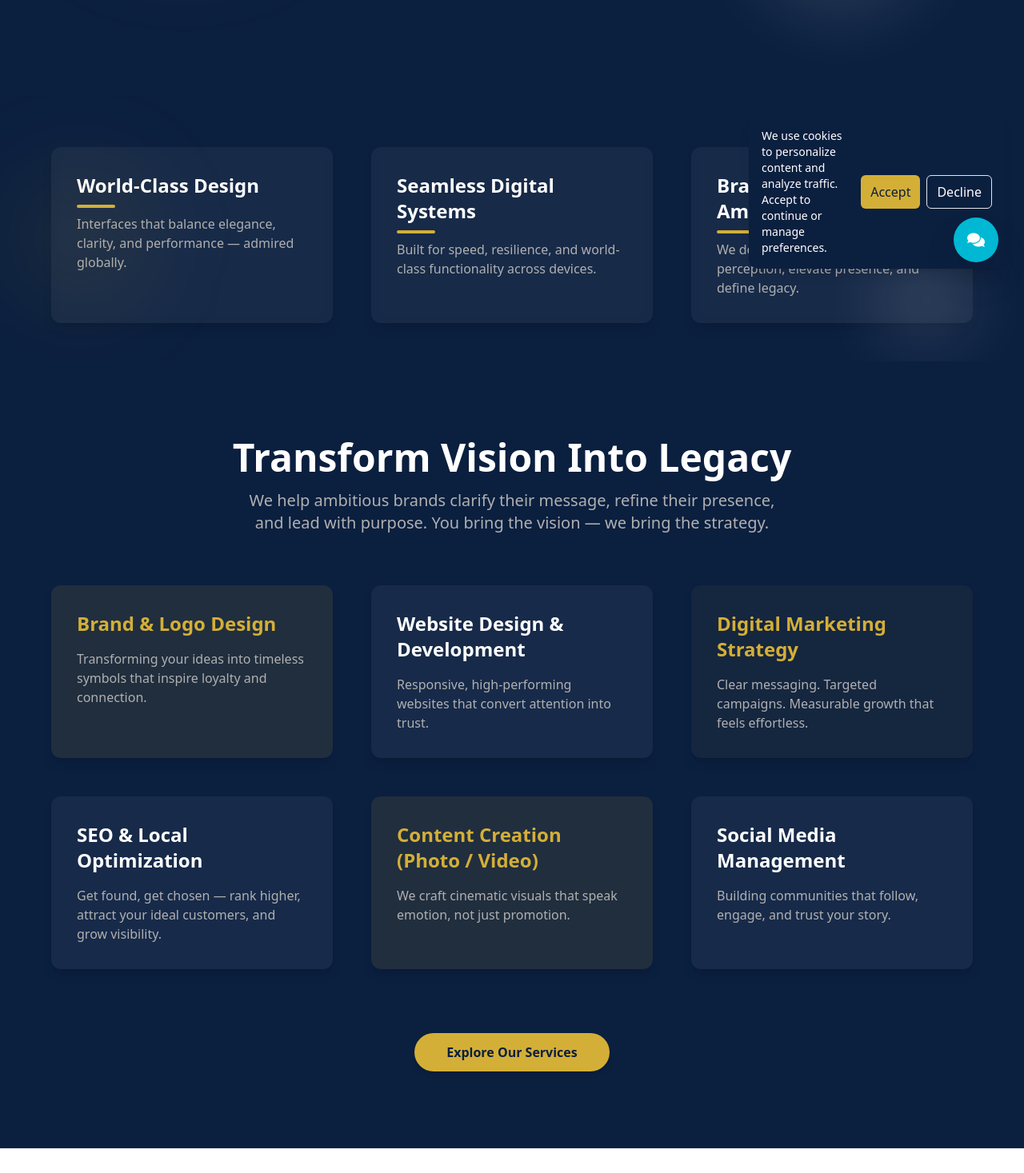
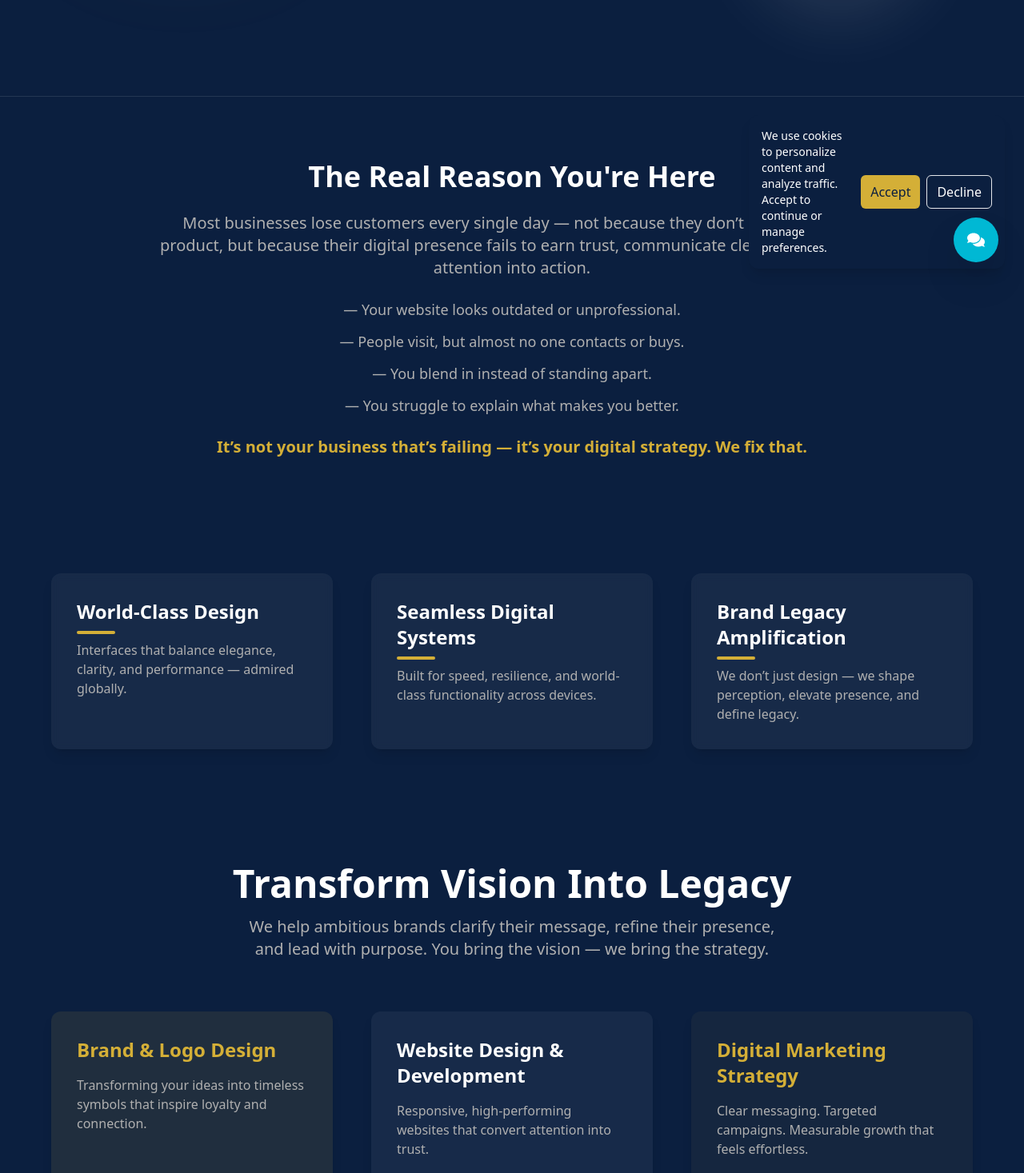
Before and after one commit to EmanilomiloKaido/takouri-co-site, a Next.js app: page / in a window 1280 px wide. Shown: the part 440-1907 px from the top of the page at 80% size. Built offline with nearby package versions, Linux system fonts and the light colour scheme.

Commit message:
Fix Next.js internal link ESLint error using <Link />

```diff
--- a/pages/index.js
+++ b/pages/index.js
@@ -4,6 +4,7 @@ import { motion } from "framer-motion";
 import Navbar from "../components/Navbar";
 import Footer from "../components/Footer";
 import { Typewriter } from "react-simple-typewriter";
+import Link from "next/link";
 
 export default function Home() {
   const features = [
@@ -56,12 +57,10 @@ export default function Home() {
 
   return (
     <>
-      {/* Navbar */}
       <Navbar />
 
       {/* Hero Section */}
       <section className="relative bg-midnight text-text min-h-[70vh] flex flex-col justify-center items-center text-center px-6 overflow-hidden">
-        {/* Floating shapes */}
         <motion.div
           className="absolute w-72 h-72 bg-gold/20 rounded-full top-10 left-10 filter blur-3xl"
           animate={{ x: [0, 50, 0], y: [0, 30, 0] }}
@@ -73,7 +72,6 @@ export default function Home() {
           transition={{ duration: 18, repeat: Infinity, ease: "easeInOut" }}
         />
 
-        {/* Main Hero Content */}
         <motion.h1
           className="text-5xl md:text-6xl font-extrabold mb-6 relative z-10"
           initial={{ opacity: 0, y: 40 }}
@@ -83,7 +81,6 @@ export default function Home() {
           Takouri Co.
         </motion.h1>
 
-        {/* Subline with StoryBrand Clarity */}
         <motion.div
           className="text-secondary max-w-2xl mb-8 text-lg md:text-xl relative z-10"
           initial={{ opacity: 0, y: 20 }}
@@ -101,16 +98,42 @@ export default function Home() {
           />
         </motion.div>
 
-        {/* CTA */}
-        <motion.a
+        <Link
           href="/services"
-          whileHover={{ scale: 1.05 }}
           className="relative z-10 inline-block bg-gold text-midnight font-semibold py-3 px-8 rounded-full shadow-md hover:shadow-lg transition duration-300"
         >
           Start Your Transformation
-        </motion.a>
+        </Link>
 
         <div className="absolute bottom-0 w-full h-12 bg-gradient-to-b from-transparent to-midnight z-0" />
+      </section>
+
+      {/* Client Pain Statements Section */}
+      <section className="bg-midnight text-text py-20 px-6 border-t border-white/10">
+        <motion.div
+          className="max-w-4xl mx-auto text-center space-y-6"
+          initial={{ opacity: 0, y: 30 }}
+          whileInView={{ opacity: 1, y: 0 }}
+          viewport={{ once: true }}
+          transition={{ duration: 1 }}
+        >
+          <h2 className="text-4xl font-bold">The Real Reason You're Here</h2>
+          <p className="text-secondary text-lg md:text-xl">
+            Most businesses lose customers every single day — not because they
+            don’t have a great product, but because their digital presence fails
+            to earn trust, communicate clearly, or convert attention into action.
+          </p>
+          <ul className="text-secondary text-lg space-y-3">
+            <li>— Your website looks outdated or unprofessional.</li>
+            <li>— People visit, but almost no one contacts or buys.</li>
+            <li>— You blend in instead of standing apart.</li>
+            <li>— You struggle to explain what makes you better.</li>
+          </ul>
+          <p className="text-gold text-xl font-semibold">
+            It’s not your business that’s failing — it’s your digital strategy.
+            We fix that.
+          </p>
+        </motion.div>
       </section>
 
       {/* Features Section */}
@@ -134,18 +157,6 @@ export default function Home() {
             </motion.div>
           ))}
         </div>
-
-        {/* Floating accents */}
-        <motion.div
-          className="absolute w-40 h-40 bg-gold/10 rounded-full top-1/4 left-0 filter blur-3xl"
-          animate={{ x: [0, 30, 0], y: [0, 20, 0] }}
-          transition={{ duration: 20, repeat: Infinity, ease: "easeInOut" }}
-        />
-        <motion.div
-          className="absolute w-32 h-32 bg-white/10 rounded-full bottom-0 right-10 filter blur-2xl"
-          animate={{ x: [0, -25, 0], y: [0, -15, 0] }}
-          transition={{ duration: 18, repeat: Infinity, ease: "easeInOut" }}
-        />
       </section>
 
       {/* Services Section */}
@@ -153,15 +164,17 @@ export default function Home() {
         <motion.div
           className="max-w-6xl mx-auto text-center mb-16"
           initial={{ opacity: 0, y: 30 }}
-          animate={{ opacity: 1, y: 0 }}
+          whileInView={{ opacity: 1, y: 0 }}
+          viewport={{ once: true }}
           transition={{ duration: 1 }}
         >
           <h2 className="text-4xl md:text-5xl font-bold mb-4">
             Transform Vision Into Legacy
           </h2>
           <p className="text-secondary max-w-2xl mx-auto text-lg md:text-xl">
-            We help ambitious brands clarify their message, refine their presence,
-            and lead with purpose. You bring the vision — we bring the strategy.
+            We help ambitious brands clarify their message, refine their
+            presence, and lead with purpose. You bring the vision — we bring the
+            strategy.
           </p>
         </motion.div>
 
@@ -182,18 +195,31 @@ export default function Home() {
           ))}
         </div>
 
-        {/* Closing CTA */}
+        {/* Urgency / Guarantee CTA */}
         <motion.div
-          className="text-center mt-20"
-          initial={{ opacity: 0, y: 20 }}
+          className="text-center mt-24 bg-white/5 border border-white/10 p-10 rounded-2xl max-w-4xl mx-auto"
+          initial={{ opacity: 0, y: 30 }}
           whileInView={{ opacity: 1, y: 0 }}
+          viewport={{ once: true }}
           transition={{ duration: 0.8 }}
         >
+          <h3 className="text-3xl font-bold text-gold mb-4">Limited Time Offer</h3>
+          <p className="text-secondary text-lg mb-6">
+            We accept only <span className="text-gold font-semibold">3 new clients per month</span> to maintain
+            world-class quality. <br />
+            <span className="text-white font-bold">2 Spots Remaining This Month</span>
+          </p>
+          <p className="text-lg text-white font-semibold mb-8">
+            100% satisfaction guarantee — Pay only when you're happy with the first preview.
+          </p>
+
           <a
-            href="/services"
-            className="inline-block bg-gold text-midnight font-semibold py-3 px-10 rounded-full shadow-md hover:shadow-lg transition duration-300"
+            href="https://wa.me/"
+            target="_blank"
+            rel="noopener noreferrer"
+            className="inline-block bg-gold text-midnight font-bold py-3 px-10 rounded-full shadow-md hover:shadow-lg transition duration-300"
           >
-            Explore Our Services
+            Get Free Website Audit
           </a>
         </motion.div>
       </section>
```
